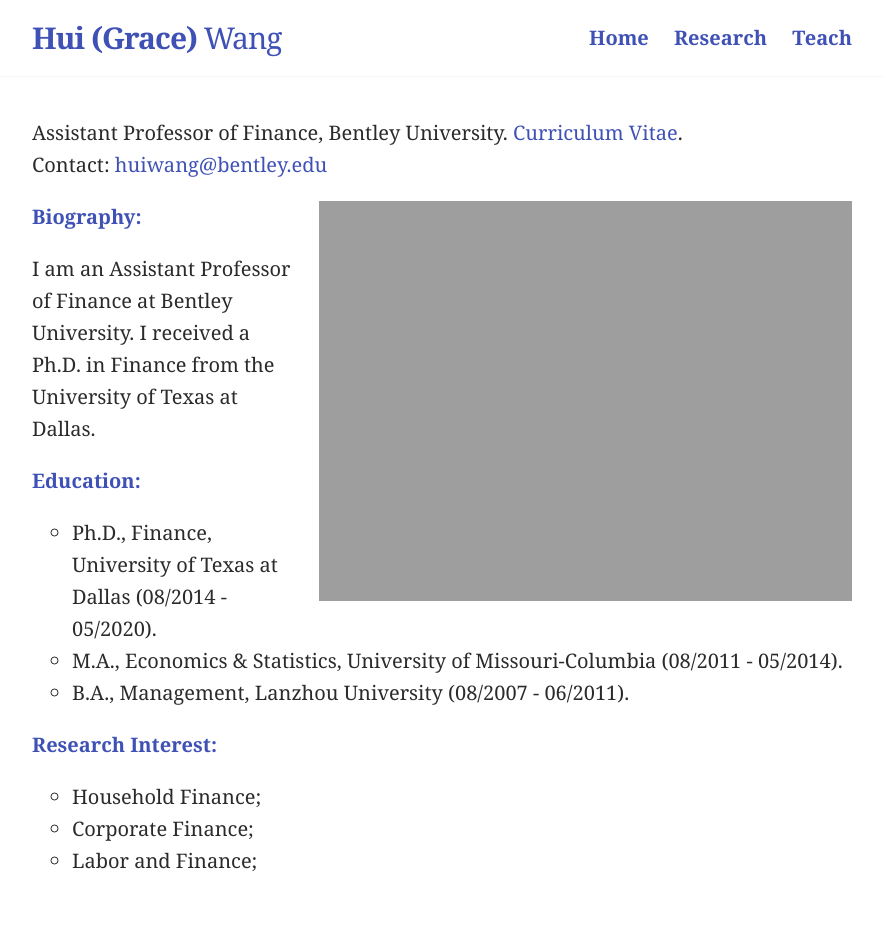
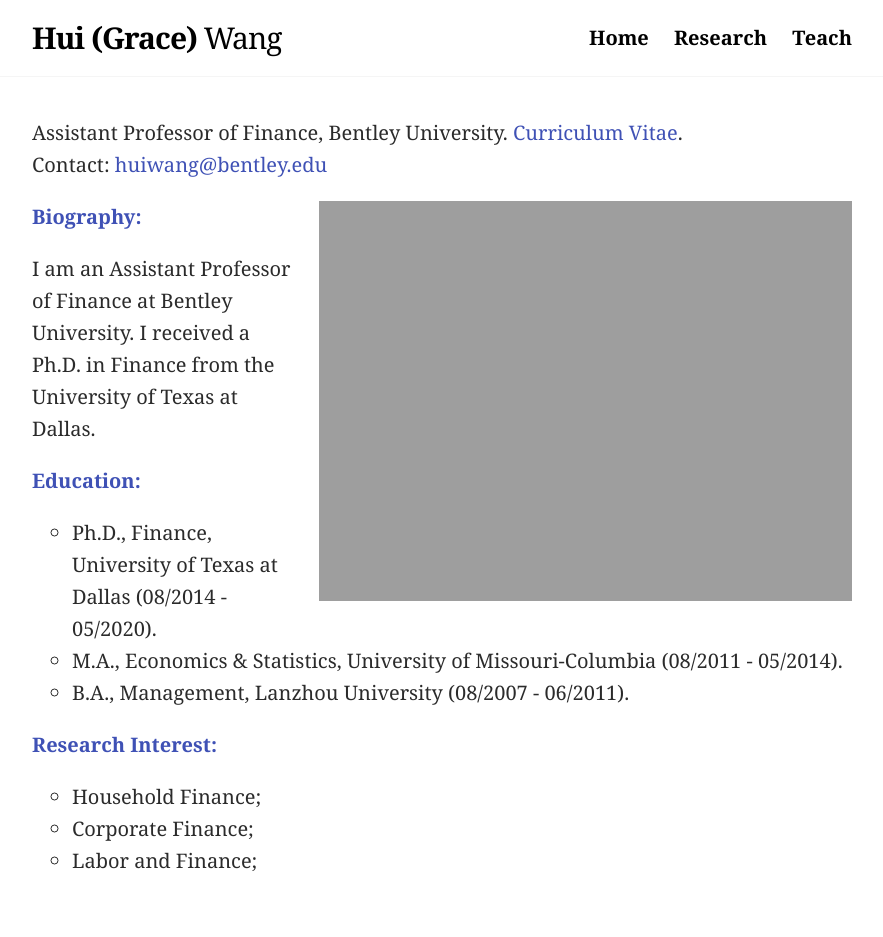
Before and after one commit to huigracewang/homepage, a Jekyll site: the page built from index.md, in a window 1280 px wide. Shown: the whole page, without its empty margins (198-1081 px from the left). Built offline with Jekyll 4.4.1, drawn with Linux system fonts in a browser that asks for light colours.

Commit message:
Update header.html

```diff
--- a/_includes/header.html
+++ b/_includes/header.html
@@ -1,6 +1,6 @@
 <header class="site-header">
   <div class="wrapper">
-    <a class="site-title" href="{{ "" | prepend: site.baseurl | prepend: site.url }}/" style="color:#3f51b5">
+    <a class="site-title" href="{{ "" | prepend: site.baseurl | prepend: site.url }}/" style="color:#000000">
       <strong>Hui (Grace) </strong> Wang
     </a>
 
@@ -15,7 +15,7 @@
             {% assign page_link = "/" | append: page.name | downcase %}
           {% endif %}
           {% assign page_link = page_link | absolute_url %}
-          <a class="page-link" href="{{ page_link }}" style="color:#3f51b5">
+          <a class="page-link" href="{{ page_link }}" style="color:#000000">
             <strong>{{ page.name }}</strong>
           </a>
         {% endfor %}
```
